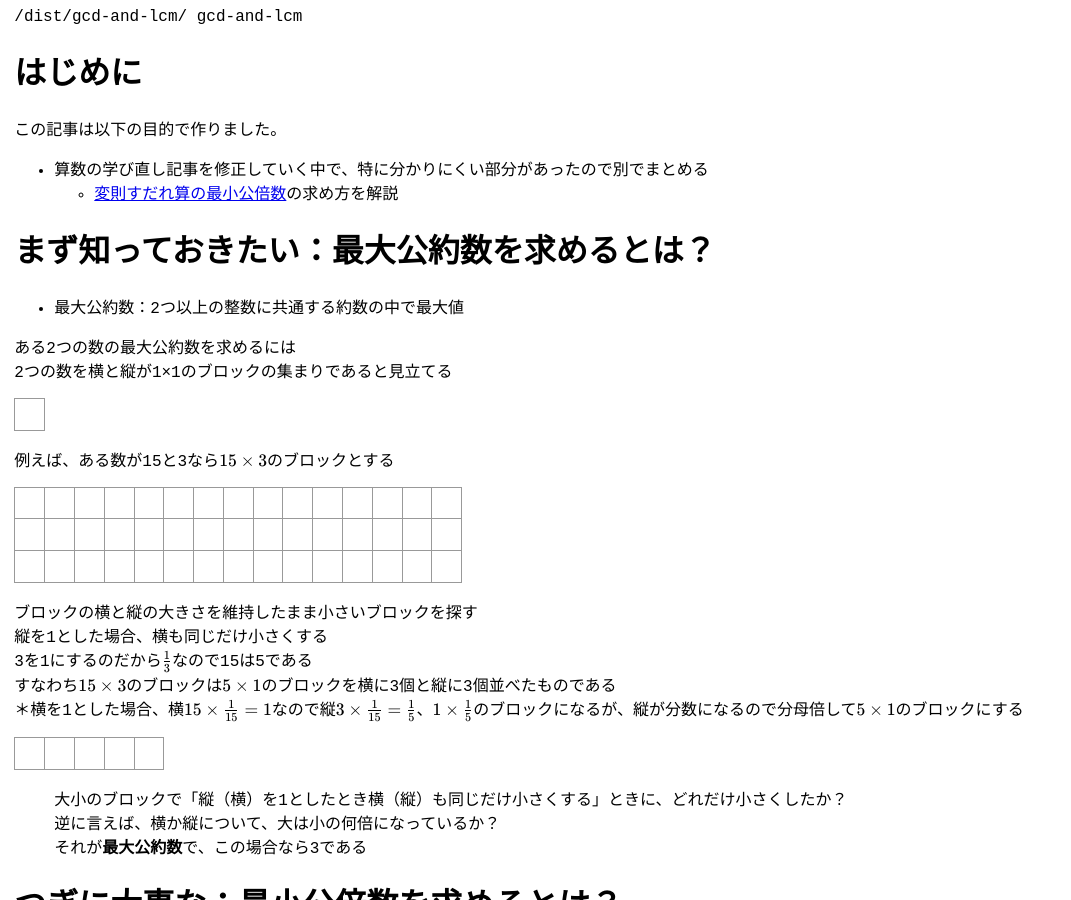
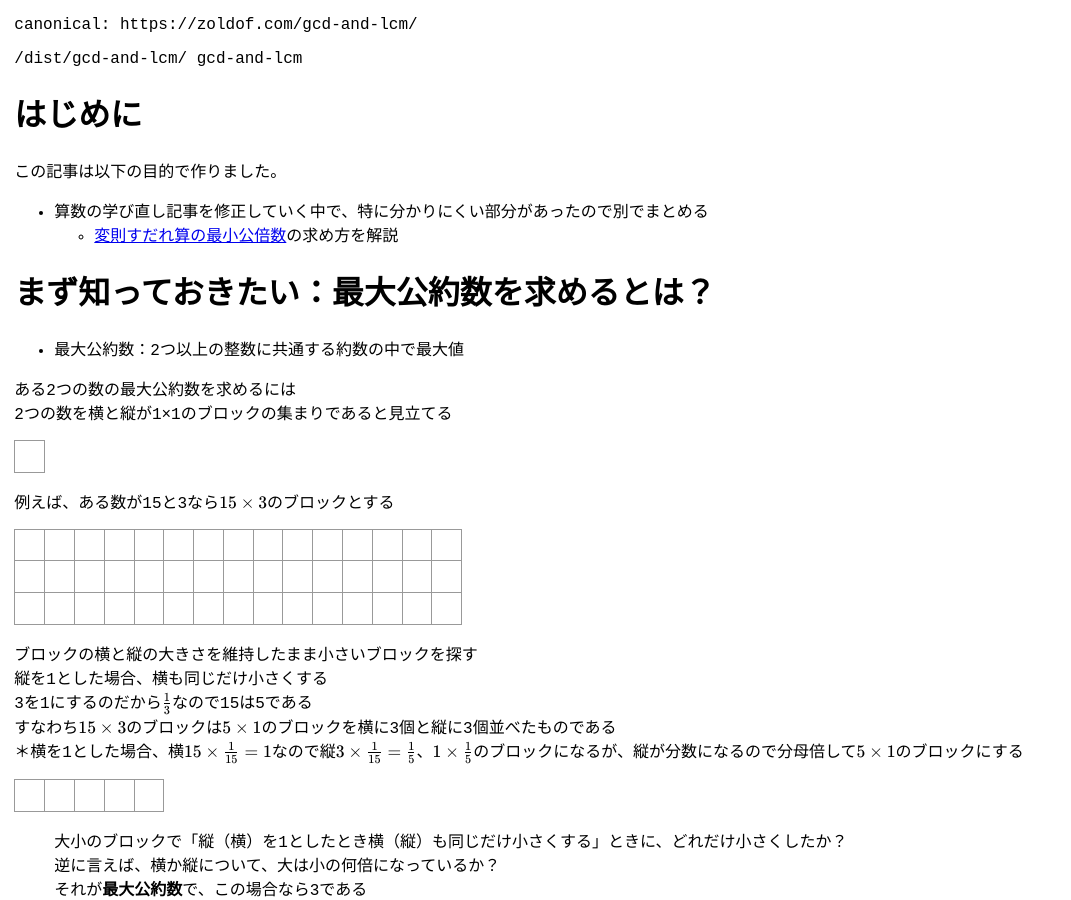
Before and after one commit to zoldof/algo-notes-ci, a Jekyll site: the page built from docs/dist/gcd-and-lcm/index.md, in a window 1280 px wide and 900 px high. Shown: the whole window, without its empty margins (0-1071 px from the left). Built offline with Jekyll 4.4.1, drawn with Linux system fonts in a browser that asks for light colours.

Commit message:
Update default.html

```diff
--- a/docs/_layouts/default.html
+++ b/docs/_layouts/default.html
@@ -17,6 +17,7 @@
 <body class="page-{{ slug }}">
   <div id="content">
     <!-- Liquid -->
+    <p>canonical: https://{{ site.github.owner_name }}.com/{{ slug }}/</p>
     {{ page.url }}
     {{ slug }}
     {{ content }}
```
